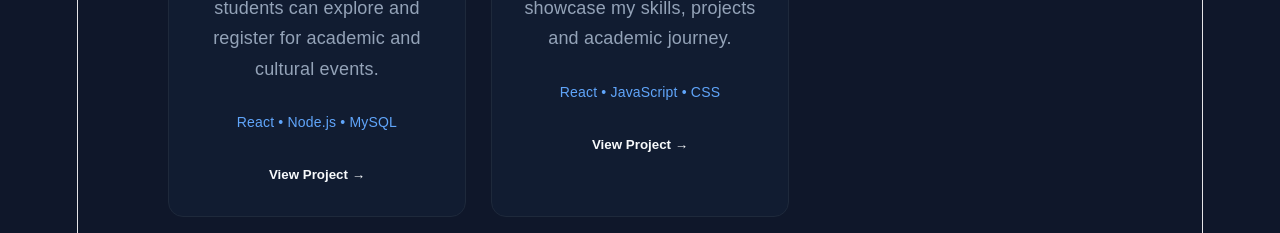
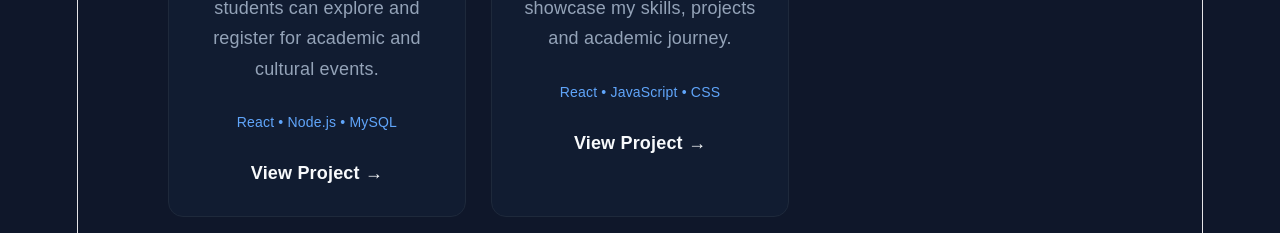
Before and after one commit to chandrima2186/Portfolio, a React app: page / in a window 1280 px wide. Shown: the part 2660-2893 px from the top of the page. Built offline with nearby package versions, Linux system fonts and the light colour scheme; the HTML template or start-up script is replaced by a standard one.

Commit message:
Add project links

```diff
--- a/src/components/Projects.jsx
+++ b/src/components/Projects.jsx
@@ -1,4 +1,3 @@
-
 function Projects() {
   const projects = [
     {
@@ -6,16 +5,17 @@ function Projects() {
       title: "CampusEventHub",
       description:
         "A university event management platform where students can explore and register for academic and cultural events.",
-      technologies: "React • Node.js • MySQL"
+      technologies: "React • Node.js • MySQL",
+      link: "https://github.com/chandrima2186/Campus_event_hub"
     },
     {
       number: "02",
       title: "Personal Portfolio",
       description:
         "A responsive personal portfolio website designed to showcase my skills, projects and academic journey.",
-      technologies: "React • JavaScript • CSS"
-    },
-
+      technologies: "React • JavaScript • CSS",
+      link: "https://portfolio-flame-phi-60.vercel.app/"
+    }
   ];
 
   return (
@@ -40,9 +40,14 @@ function Projects() {
               {project.technologies}
             </div>
 
-            <button className="project-btn">
+            <a
+              href={project.link}
+              target="_blank"
+              rel="noopener noreferrer"
+              className="project-btn"
+            >
               View Project →
-            </button>
+            </a>
           </div>
         ))}
       </div>
```
